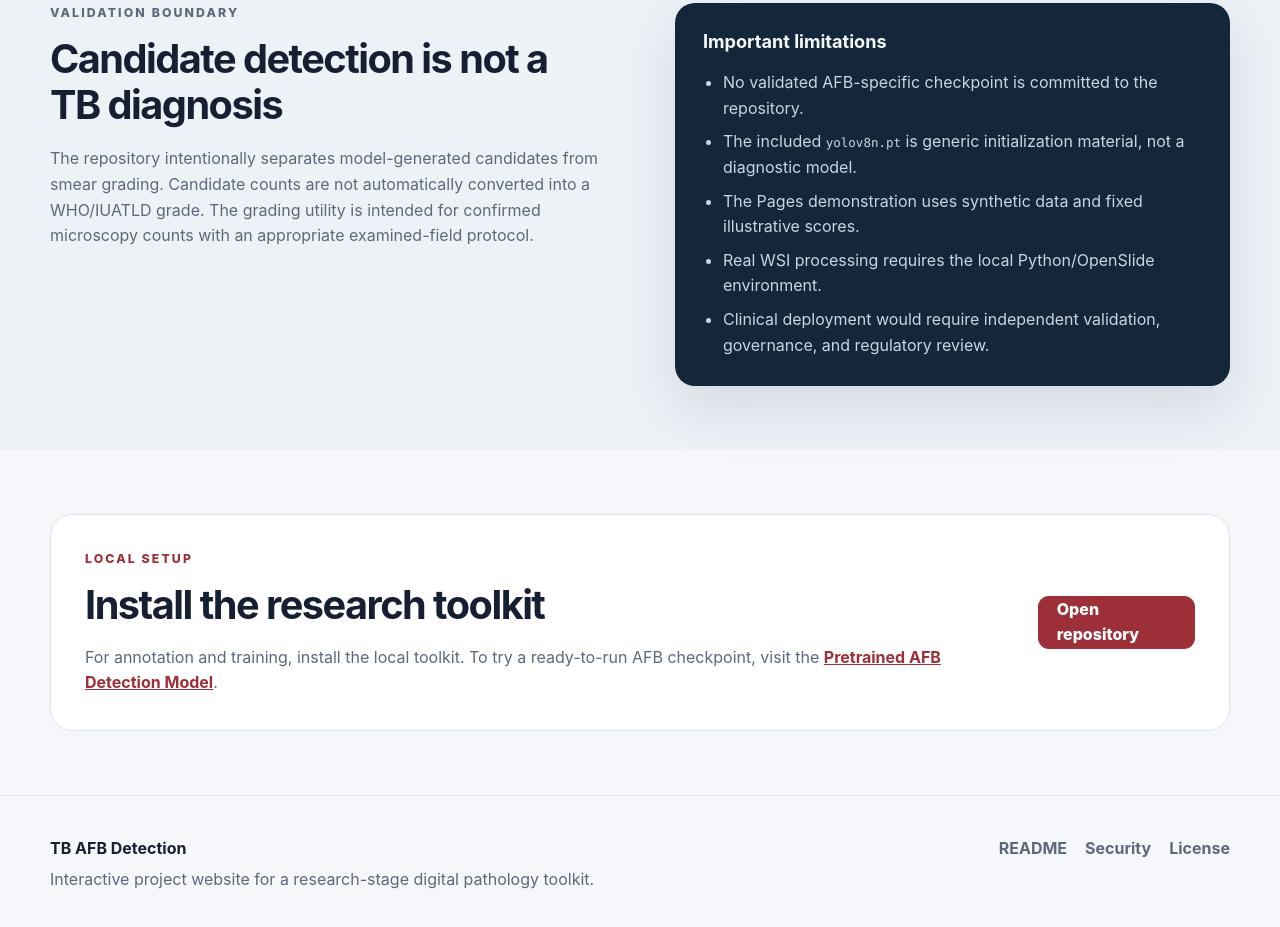
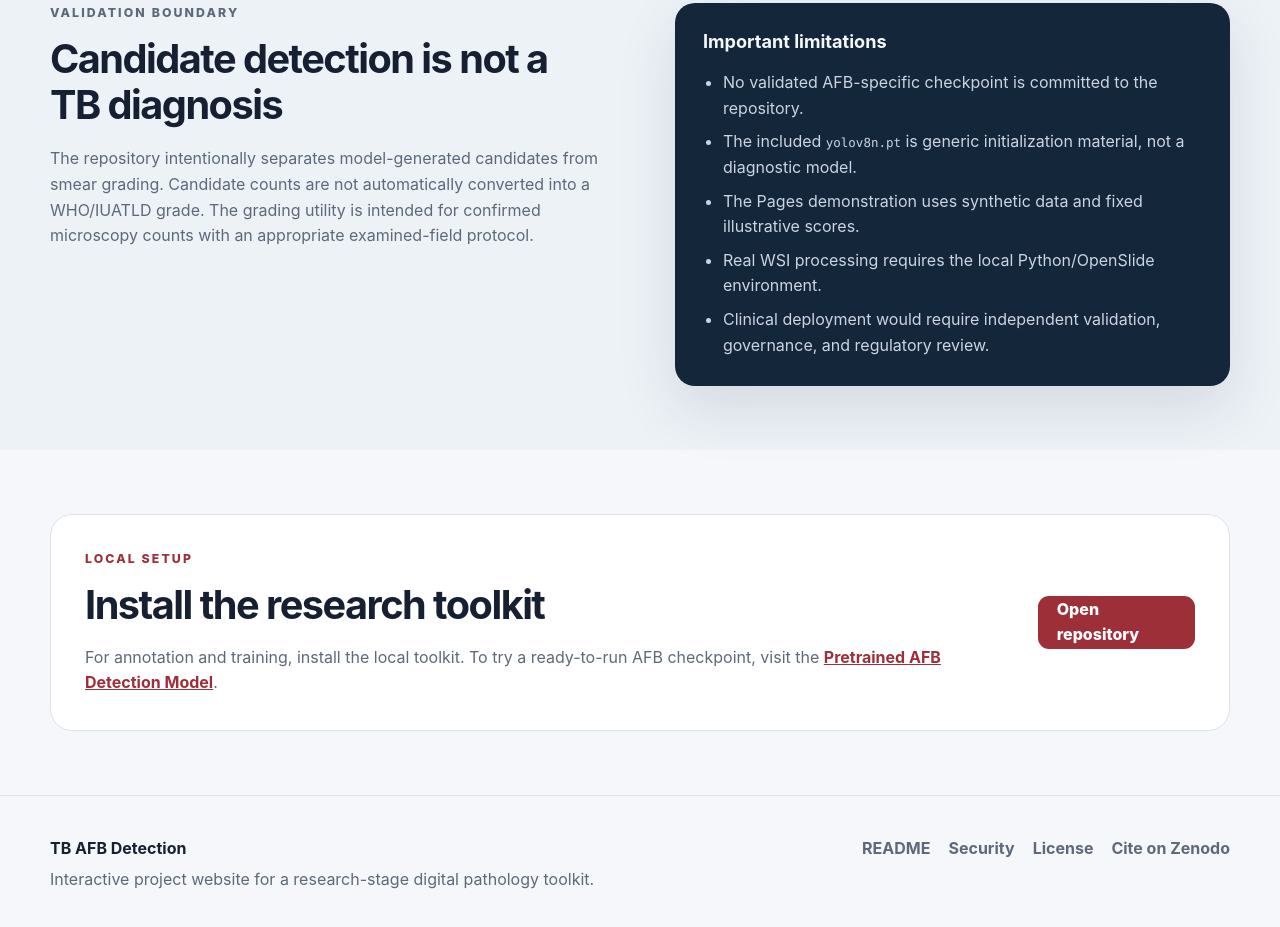
Before and after one commit to abusuraihsakhri/tb_afb_detection, a plain HTML site: page docs/index.html in a window 1280 px wide. Shown: the part 2868-3795 px from the top of the page. Drawn offline with Linux system fonts and the light colour scheme.

Commit message:
Add Zenodo citation link to project site

```diff
--- a/docs/index.html
+++ b/docs/index.html
@@ -117,7 +117,7 @@
     <section class="section"><div class="shell callout"><div><p class="eyebrow">Local setup</p><h2>Install the research toolkit</h2><p>For annotation and training, install the local toolkit. To try a ready-to-run AFB checkpoint, visit the <a class="companion-link" href="https://abusuraihsakhri.github.io/pretrained-tb-afb-detection-model/">Pretrained AFB Detection Model</a>.</p></div><a class="button primary" href="https://github.com/abusuraihsakhri/tb_afb_detection">Open repository</a></div></section>
   </main>
 
-  <footer><div class="shell footer-grid"><div><strong>TB AFB Detection</strong><p>Interactive project website for a research-stage digital pathology toolkit.</p></div><div><a href="https://github.com/abusuraihsakhri/tb_afb_detection/blob/main/README.md">README</a><a href="https://github.com/abusuraihsakhri/tb_afb_detection/blob/main/SECURITY.md">Security</a><a href="https://github.com/abusuraihsakhri/tb_afb_detection/blob/main/LICENSE">License</a></div></div></footer>
+  <footer><div class="shell footer-grid"><div><strong>TB AFB Detection</strong><p>Interactive project website for a research-stage digital pathology toolkit.</p></div><div><a href="https://github.com/abusuraihsakhri/tb_afb_detection/blob/main/README.md">README</a><a href="https://github.com/abusuraihsakhri/tb_afb_detection/blob/main/SECURITY.md">Security</a><a href="https://github.com/abusuraihsakhri/tb_afb_detection/blob/main/LICENSE">License</a><a href="https://doi.org/10.5281/zenodo.24565627">Cite on Zenodo</a></div></div></footer>
   <script src="demo.js"></script>
 </body>
 </html>
```
